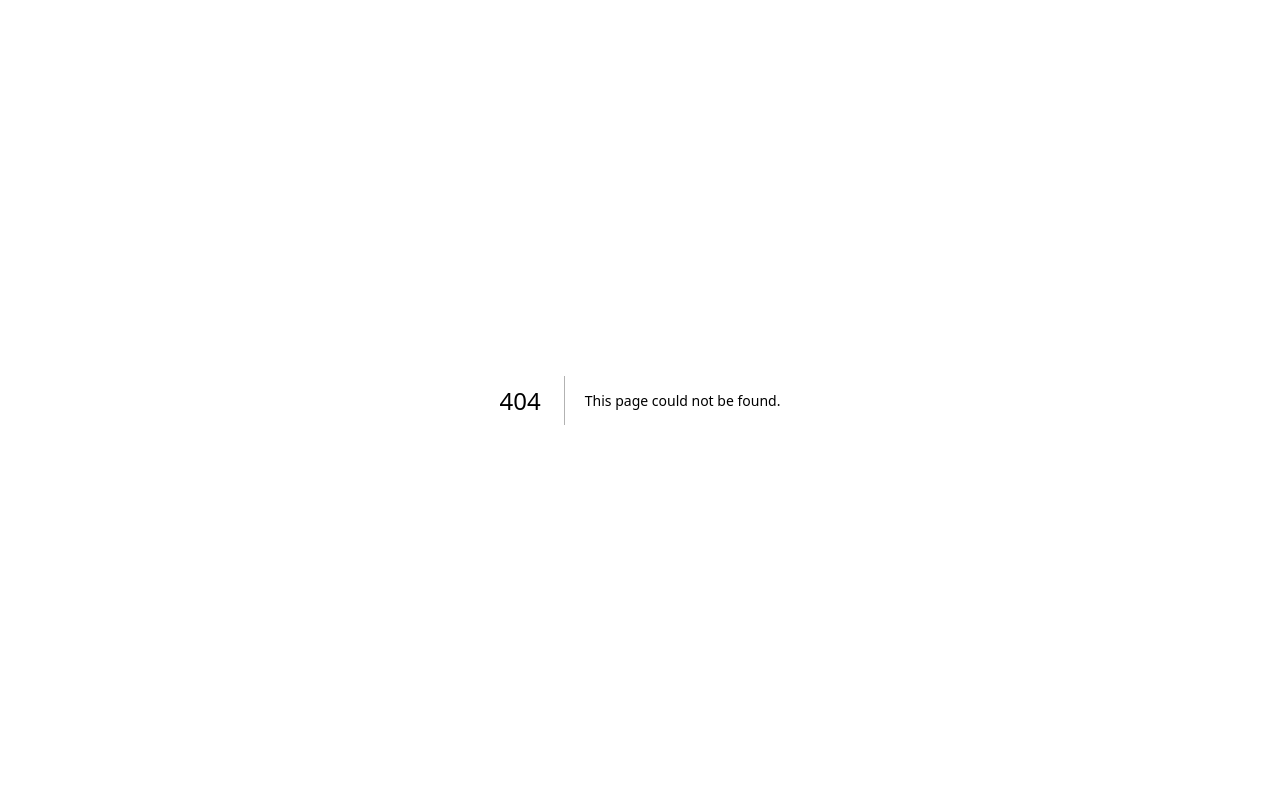
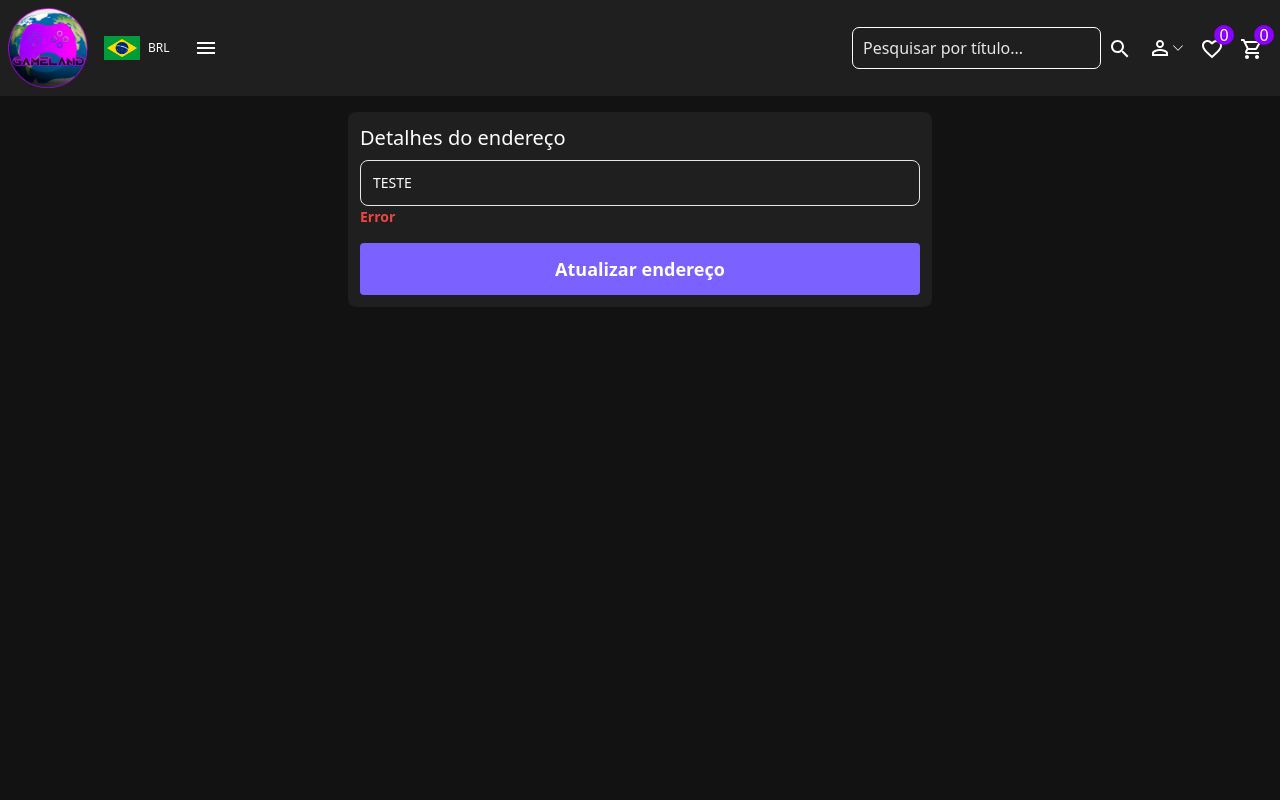
Before and after one commit to Diego-Sant/GameLand-NextJS, a Next.js app: page /endereco in a window 1280 px wide. Before the commit this address had no page. Shown: the top 800 px of the page. Built offline with nearby package versions, Linux system fonts and the light colour scheme.

Commit message:
auth + address

```diff
--- /dev/null
+++ b/app/auth/page.js
@@ -0,0 +1,27 @@
+"use client";
+
+import { IMAGES_PATH } from "@/utils/constants";
+import { createClientComponentClient } from "@supabase/auth-helpers-nextjs";
+import { Auth } from "@supabase/auth-ui-react";
+import { ThemeSupa, supabase } from "@supabase/auth-ui-shared";
+import Link from "next/link";
+
+export default function AuthPage() {
+    // const supabase = createClientComponentClient();
+
+    return (
+        <div className="bg-[#121212] text-white">
+            <div className="w-full min-h-screen bg-[#1f1f1f]">
+                <div className="w-full flex items-center justify-center p-5">
+                    <Link href="/"><img className='w-20 h-20 sm:w-36 sm:h-36 hover:brightness-90' src={`${IMAGES_PATH}/logo.png`} alt="Gameland" /></Link>
+                </div>
+                <div className="w-full flex items-center justify-center p-5">
+                    Entrar / Cadastrar
+                </div>
+                {/* <div className="max-w-[400px] mx-auto px-2">
+                    <Auth onlyThirdPartyProviders redirectTo={`${window.location.origin}/auth/callback`} providers={['google']} appearance={{theme: ThemeSupa}} supabaseClient={supabase} />
+                </div> */}
+            </div>
+        </div>
+    )
+}
--- /dev/null
+++ b/app/endereco/page.js
@@ -0,0 +1,28 @@
+"use client";
+
+import TextInput from "@/components/TextInput";
+import MainLayout from "../layouts/MainLayout";
+
+export default function Address() {
+    return (
+        <div className="bg-[#121212] text-white">
+            <MainLayout>
+                <div className="mt-4 mb-4 max-w-[600px] min-h-screen mx-auto px-2">
+                    <div className="mx-auto bg-[#1f1f1f] rounded-lg p-3">
+                        <div className="text-xl text-bold mb-2">
+                            Detalhes do endereço
+                        </div>
+                        <form>
+                            <div className="mb-4">
+                                <TextInput className="w-full" string={'TESTE'} placeholder="Teste" error="Error" />
+                            </div>
+                            <button className="w-full text-white text-lg font-semibold p-3 rounded bg-[#7b61ff] hover:bg-[#7b61ff]/80">
+                                Atualizar endereço
+                            </button>
+                        </form>
+                    </div>
+                </div>
+            </MainLayout>
+        </div>
+    )
+}
--- a/app/pedidos/page.js
+++ b/app/pedidos/page.js
@@ -31,7 +31,7 @@ export default function Orders() {
     return (
         <div className="bg-[#121212] text-white">
             <MainLayout>
-                <div className="mt-4 min-h-[57.1vh]">
+                <div className="mt-4 min-h-screen">
                     <div className="bg-[#1f1f1f] w-full p-6 mb-4 min-h-[100px] flex items-center">
                         <AiOutlineHistory className="text-green-500" size={35} />
                         <span className="pl-4">Pedidos</span>
@@ -48,15 +48,15 @@ export default function Orders() {
                         <div key={order?.id} className="text-sm pl-[50px]">
                             <div className="border-b py-1">
                                 <div className="pt-2">
-                                    <span className="font-bold mr-2">Id do pedido: </span>
+                                    <span className="font-bold mr-2">Id do pedido:</span>
                                     {order?.stripe_id}
                                 </div>
                                 <div className="pt-2">
-                                    <span className="font-bold mr-2">Nome do destinatário: </span>
+                                    <span className="font-bold mr-2">Nome do destinatário:</span>
                                     {order?.name}
                                 </div>
                                 <div className="pt-2">
-                                    <span className="font-bold mr-2">Total: </span>
+                                    <span className="font-bold mr-2">Total:</span>
                                     R${order?.total?.toFixed(2).replace('.', ',')}
                                 </div>
                                 <div className="mt-2 flex items-center gap-4">
--- /dev/null
+++ b/components/TextInput.jsx
@@ -0,0 +1,23 @@
+"use client"
+
+import React from 'react'
+
+const TextInput = ({string, placeholder, error, onUpdate}) => {
+  return (
+    <div>
+        <input
+            placeholder={placeholder}
+            className='w-full bg-[#1f1f1f] text-white border text-sm p-3 rounded-lg placeholder:gray-500 focus:outline-none outline-none'
+            value={string || ""}
+            onChange={(event) => onUpdate(event.target.value)}
+            type='text'
+            autoComplete='off'
+        />
+        <div className='text-red-500 text-[14px] font-semibold'>
+            {error ? (error) : null}
+        </div>
+    </div>
+  )
+}
+
+export default TextInput
```
